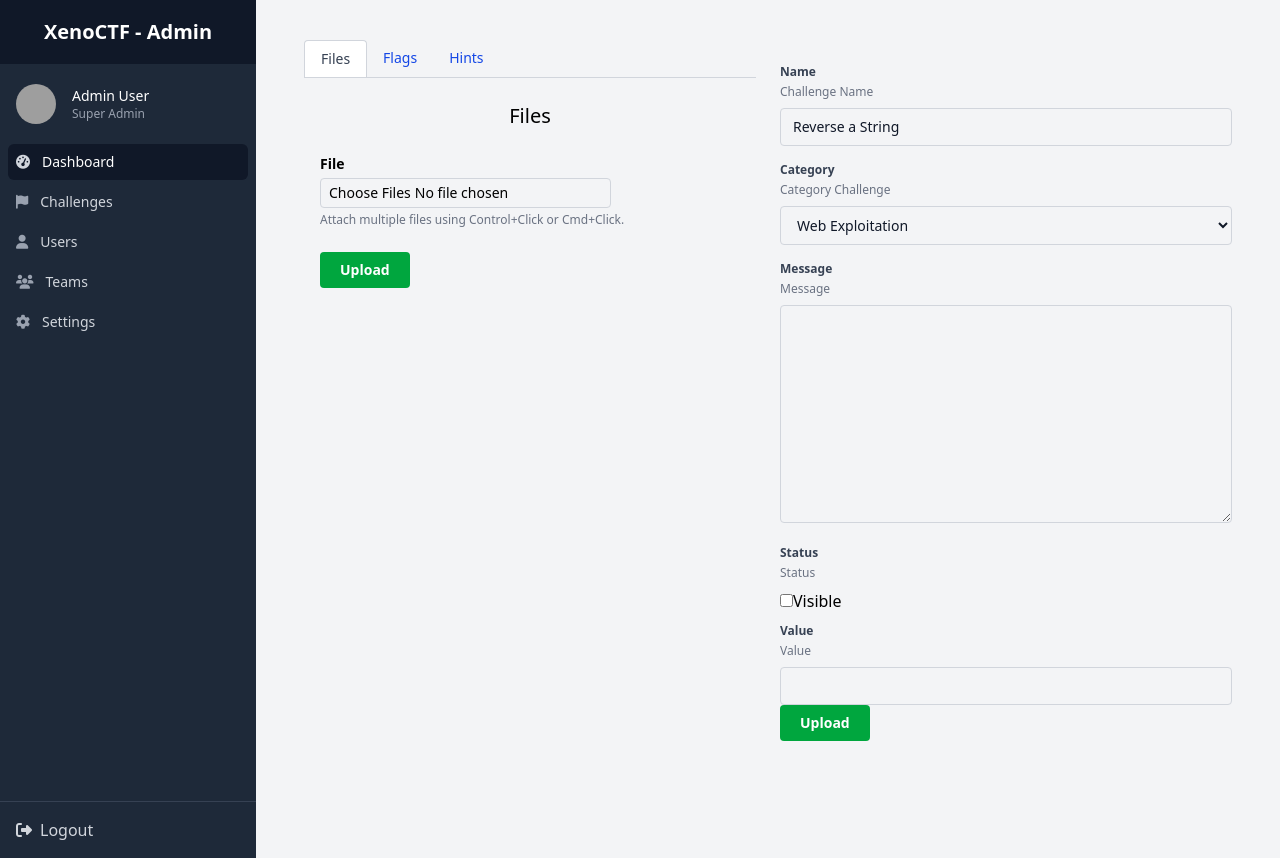
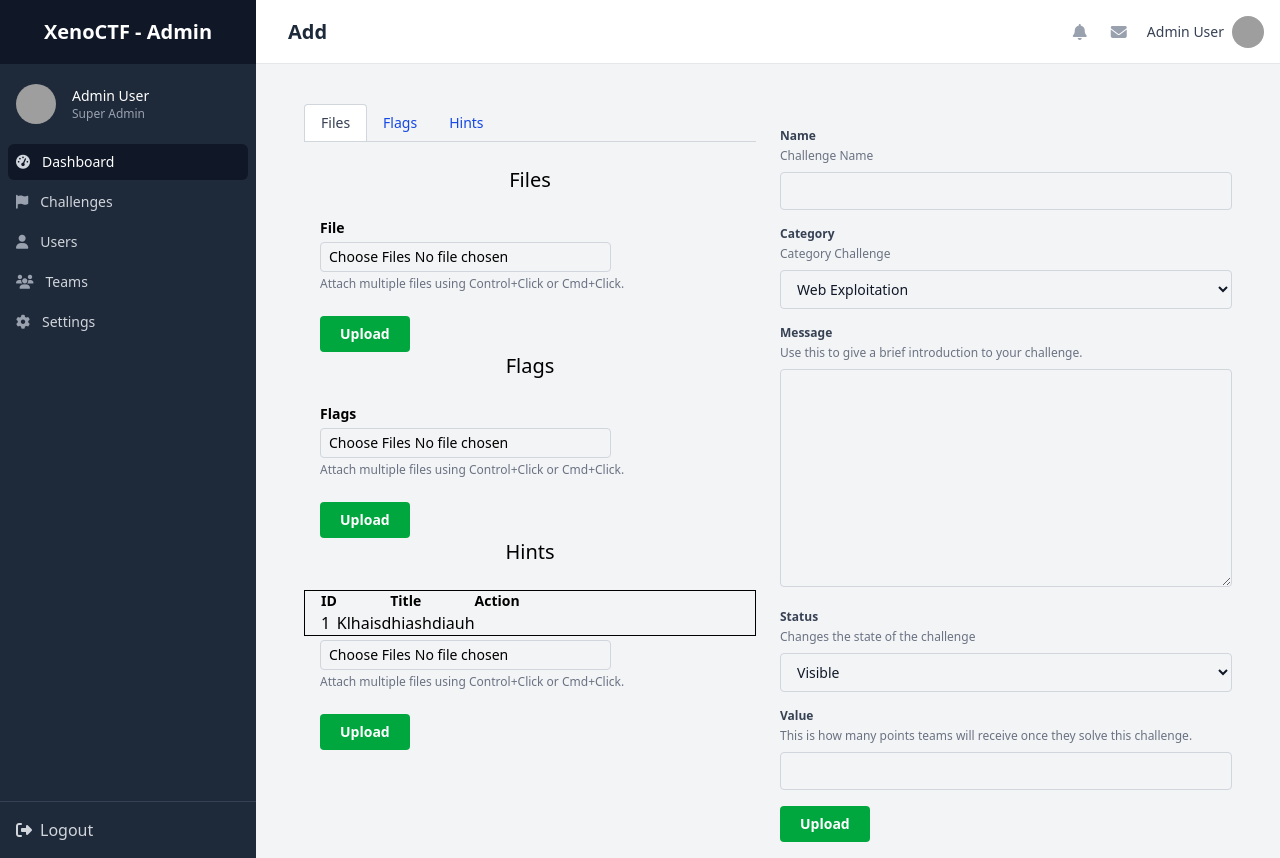
Before and after one commit to 0xbdg/XenoCTF, a Django app: page /challenge/add/ in a window 1280 px wide. Run offline with Django 5.2, Linux system fonts and the light colour scheme; style sheets or scripts are compiled from the project's sources; some libraries are stand-ins or nearby versions; grey boxes are pictures that could not be loaded.

Commit message:
diajdsoaijd

```diff
--- a/backend/superuser/forms.py
+++ b/backend/superuser/forms.py
@@ -6,5 +6,5 @@ class ChallengeForm(forms.Form):
     name = forms.CharField(required=True, widget=TextInput(attrs={"class":""}))
     category = forms.ChoiceField(label="Category", choices=CATEGORY, required=True,widget=Select(attrs={"class":"w-full border border-gray-300 rounded px-3 py-2 text-sm text-gray-900 focus:outline-none focus:ring-1 focus:ring-blue-600 focus:border-blue-600"}))
     message =  forms.CharField(required=True, widget=Textarea(attrs={"class":"w-full border border-gray-300 rounded px-3 py-2 text-sm text-gray-900 focus:outline-none focus:ring-1 focus:ring-blue-600 focus:border-blue-600"}))
-    status = forms.BooleanField(required=True)
+    status = forms.ChoiceField(label="Status", choices=STATUS,required=True, widget=Select(attrs={"class":"w-full border border-gray-300 rounded px-3 py-2 text-sm text-gray-900 focus:outline-none focus:ring-1 focus:ring-blue-600 focus:border-blue-600"}))
     value = forms.CharField(required=True, widget=TextInput(attrs={"class":"w-full border border-gray-300 rounded px-3 py-2 text-sm text-gray-900 focus:outline-none focus:ring-1 focus:ring-blue-600 focus:border-blue-600"}))
--- a/backend/templates/views/dashboard.html
+++ b/backend/templates/views/dashboard.html
@@ -145,11 +145,6 @@ document.addEventListener('DOMContentLoaded', function() {
                     <div class="p-4 bg-white rounded-lg shadow-xs">
                         <div class="flex items-center justify-between mb-4">
                             <h2 class="text-lg font-semibold text-gray-700">Solve Count</h2>
-                            <div class="flex space-x-2">
-                                <button class="px-2 py-1 text-xs bg-gray-100 rounded-md">Day</button>
-                                <button class="px-2 py-1 text-xs bg-gray-100 rounded-md">Week</button>
-                                <button class="px-2 py-1 text-xs bg-blue-500 text-white rounded-md">Month</button>
-                            </div>
                         </div>
                         <canvas id="submissionsChart" height="250"></canvas>
                     </div>
--- a/backend/templates/views/details/challenge_add.html
+++ b/backend/templates/views/details/challenge_add.html
@@ -1,60 +1,77 @@
 {% extends "layout.html"%}
 {% load static %}
 
+{% block topnav %} {% include "components/topnav.html" with title="Add" %} {% endblock %}
+
 {% block contents %}
-
 
   <div class="max-w-7xl mx-auto px-4 sm:px-6 lg:px-8 mt-6">
     <div class="flex flex-col md:flex-row md:space-x-6">
-      <!-- Left side -->
       <div class="md:w-1/2">
-        <!-- Navigation Tabs -->
         <nav class="border-b border-gray-300 mb-6">
-          <ul class="flex flex-wrap text-sm font-normal text-blue-700">
-            <li class="border border-gray-300 border-b-0 rounded-t px-4 py-2 bg-white text-gray-700">
-              Files
-            </li>
-            <li class="px-4 py-2 hover:underline cursor-pointer">Flags</li>
-            <li class="px-4 py-2 hover:underline cursor-pointer">Hints</li>
-          </ul>
-
-          </ul>
+          <div class="flex flex-wrap text-sm font-normal text-blue-700">
+            <button class="border border-gray-300 border-b-0 rounded-t px-4 py-2 bg-white text-gray-700">Files</button>
+            <button class="px-4 py-2 hover:underline cursor-pointer">Flags</button>
+            <button class="px-4 py-2 hover:underline cursor-pointer">Hints</button>
+          </div>
         </nav>
 
-        <!-- Files heading -->
+        <div id="file">
             <h2 class="text-center text-xl font-normal mb-6">Files</h2>
 
-        <!-- File upload form -->
             <form class="max-w-lg mx-auto">
                 <div class="flex justify-between items-center mb-1 px-4">
                     <label for="file-upload" class="font-semibold text-sm w-1/3">File</label>
+                </div>
+                <div class="flex items-center px-4">
+                <input id="file-upload" type="file" multiple class="border border-gray-300 rounded px-2 py-1 text-sm" aria-describedby="file-help"/>
 
                 </div>
-          <div class="flex items-center px-4">
-            <input
-              id="file-upload"
-              type="file"
-              multiple
-              class="border border-gray-300 rounded px-2 py-1 text-sm"
-              aria-describedby="file-help"
-            />
-
-          </div>
-          <p
-            id="file-help"
-            class="text-xs text-gray-500 px-4 mt-1 mb-6"
-          >
-            Attach multiple files using Control+Click or Cmd+Click.
-          </p>
+                <p id="file-help" class="text-xs text-gray-500 px-4 mt-1 mb-6">Attach multiple files using Control+Click or Cmd+Click.</p>
                 <div class="px-4">
-            <button
-              type="submit"
-              class="bg-green-600 text-white text-sm font-semibold px-5 py-2 rounded hover:bg-green-700"
-            >
-              Upload
-            </button>
+                    <button type="submit" class="bg-green-600 text-white text-sm font-semibold px-5 py-2 rounded hover:bg-green-700">Upload</button>
                 </div>
             </form>
+        </div>
+
+        <div id="flag">
+            <h2 class="text-center text-xl font-normal mb-6">Flags</h2>
+
+            <form class="max-w-lg mx-auto">
+                <div class="flex justify-between items-center mb-1 px-4">
+                    <label for="file-upload" class="font-semibold text-sm w-1/3">Flags</label>
+                </div>
+                <div class="flex items-center px-4">
+                    <input id="file-upload" type="file" multiple class="border border-gray-300 rounded px-2 py-1 text-sm" aria-describedby="file-help"/>
+                </div>
+                <p id="file-help" class="text-xs text-gray-500 px-4 mt-1 mb-6">Attach multiple files using Control+Click or Cmd+Click.</p>
+                <div class="px-4">
+                    <button type="submit" class="bg-green-600 text-white text-sm font-semibold px-5 py-2 rounded hover:bg-green-700">Upload</button>
+                </div>
+            </form>
+        </div>
+        <div id="hint">
+            <h2 class="text-center text-xl font-normal mb-6">Hints</h2>
+
+            <form class="max-w-lg mx-auto">
+                <table class="flex justify-between items-center mb-1 px-4 border table-fixed">
+                    <th class="font-semibold text-sm w-1/3">ID</th>
+                    <th class="font-semibold text-sm w-1/3">Title</th>
+                    <th class="font-semibold text-sm w-1/3">Action</th>
+                    <tr>
+                        <td>1</td>
+                        <td>Klhaisdhiashdiauh</td>
+                    </tr>
+                </table>
+                <div class="flex items-center px-4">
+                    <input id="file-upload" type="file" multiple class="border border-gray-300 rounded px-2 py-1 text-sm" aria-describedby="file-help"/>
+                </div>
+                <p id="file-help" class="text-xs text-gray-500 px-4 mt-1 mb-6">Attach multiple files using Control+Click or Cmd+Click.</p>
+                <div class="px-4">
+                    <button type="submit" class="bg-green-600 text-white text-sm font-semibold px-5 py-2 rounded hover:bg-green-700">Upload</button>
+                </div>
+            </form>
+        </div>
       </div>
 
       <!-- Right side -->
@@ -64,12 +81,7 @@
             Name
           </label>
           <label class="block text-xs text-gray-500 mb-2">Challenge Name</label>
-          <input
-            id="challenge-name"
-            type="text"
-            value="Reverse a String"
-            class="w-full border border-gray-300 rounded px-3 py-2 text-sm text-gray-900 focus:outline-none focus:ring-1 focus:ring-blue-600 focus:border-blue-600"
-          />
+          <input id="challenge-name" type="text" class="w-full border border-gray-300 rounded px-3 py-2 text-sm text-gray-900 focus:outline-none focus:ring-1 focus:ring-blue-600 focus:border-blue-600"/>
           <label for="challenge-name" class="block text-xs font-semibold text-gray-700 mb-1">
             Category
           </label>
@@ -78,17 +90,17 @@
           <label for="challenge-name" class="block text-xs font-semibold text-gray-700 mb-1">
             Message
           </label>
-          <label class="block text-xs text-gray-500 mb-2">Message</label>
+          <label class="block text-xs text-gray-500 mb-2">Use this to give a brief introduction to your challenge. </label>
           {{form.message}}
           <label for="challenge-name" class="block text-xs font-semibold text-gray-700 mb-1">
             Status
           </label>
-          <label class="block text-xs text-gray-500 mb-2">Status</label>
-          {{form.status}}<label>Visible<label>
+          <label class="block text-xs text-gray-500 mb-2">Changes the state of the challenge</label>
+          {{form.status}}
           <label for="challenge-name" class="block text-xs font-semibold text-gray-700 mb-1">
             Value
           </label>
-          <label class="block text-xs text-gray-500 mb-2">Value</label>
+          <label class="block text-xs text-gray-500 mb-2">This is how many points teams will receive once they solve this challenge. </label>
           {{form.value}}
           <button type="submit" class="bg-green-600 text-white text-sm font-semibold px-5 py-2 rounded hover:bg-green-700">Upload</button>
         </form>
```
Also changed, not shown: backend/superuser/models.py (+6 -1 lines), backend/db.sqlite3 (added). Lines whose indentation alone changed are shown as unchanged.
